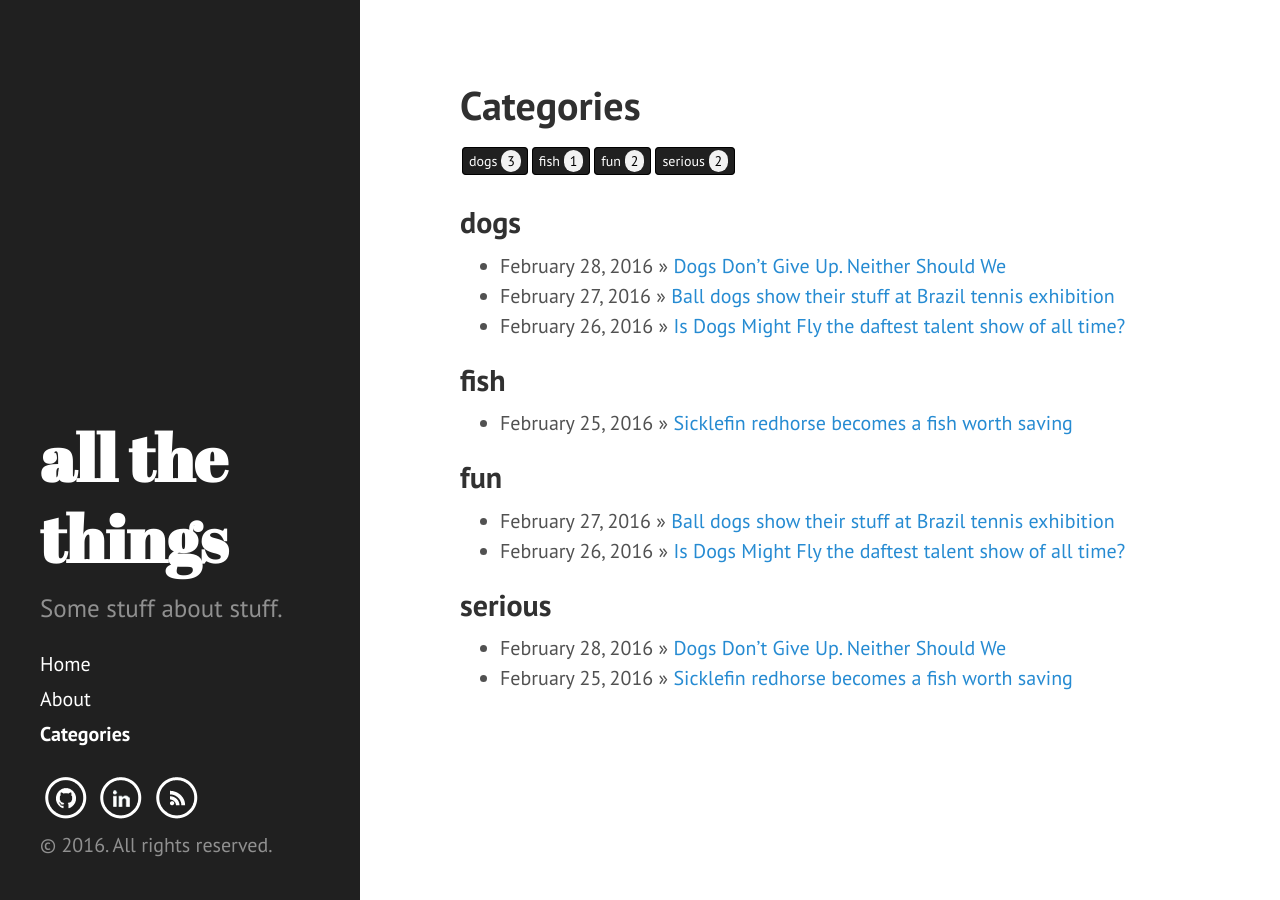
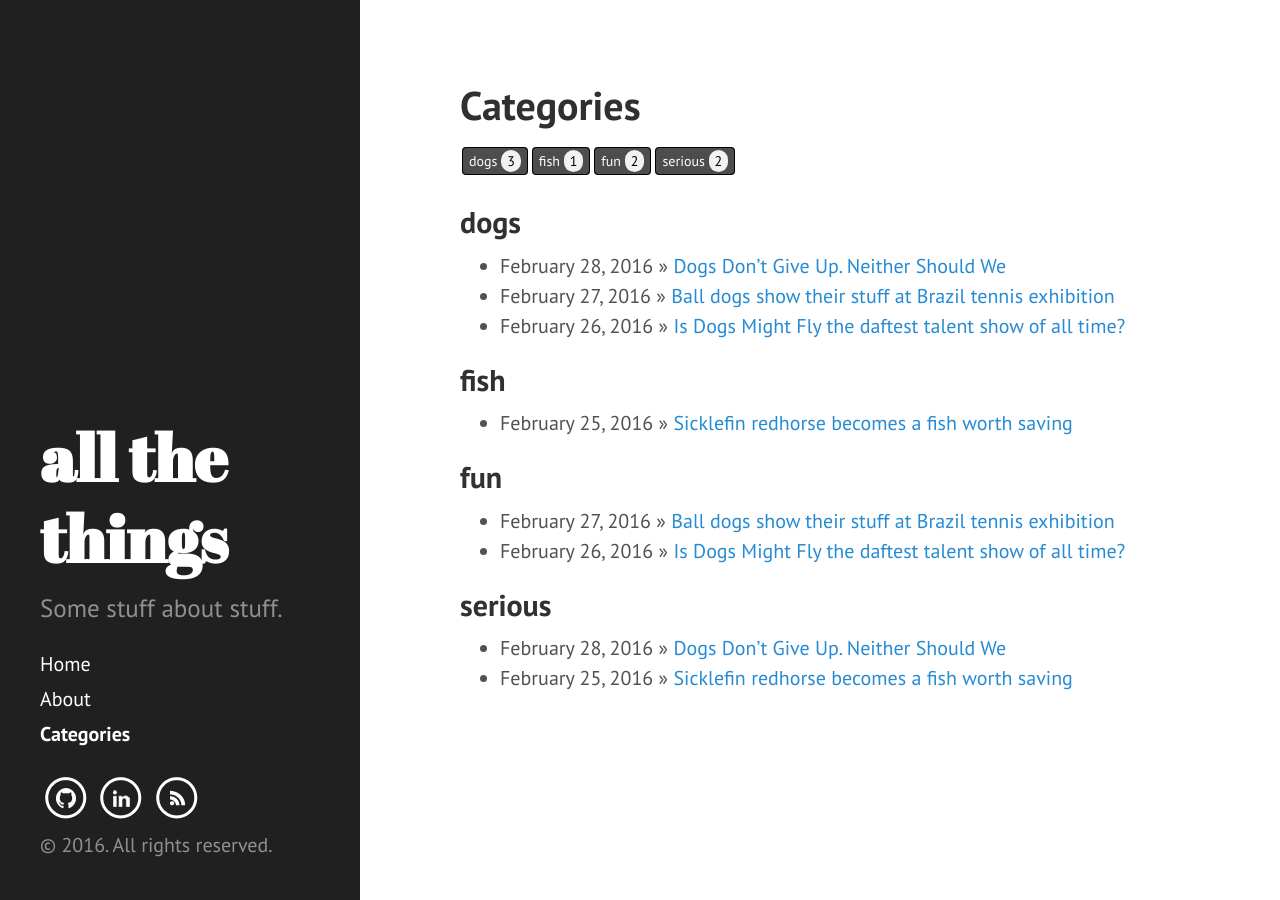
Before and after one commit to nbobhate/nbobhate.github.io, a Jekyll site: the page built from categories.md, in a window 1280 px wide. Built offline with Jekyll 4.4.1, drawn with Linux system fonts in a browser that asks for light colours.

Commit message:
Update custom.css

```diff
--- a/public/css/custom.css
+++ b/public/css/custom.css
@@ -64,7 +64,7 @@
 }
 
 .tag-box a {
-		background-color: #202020;
+		background-color: #4d4d4d;
 		color: #fff;
     padding: 4px 6px;
     margin: 2px;
```
